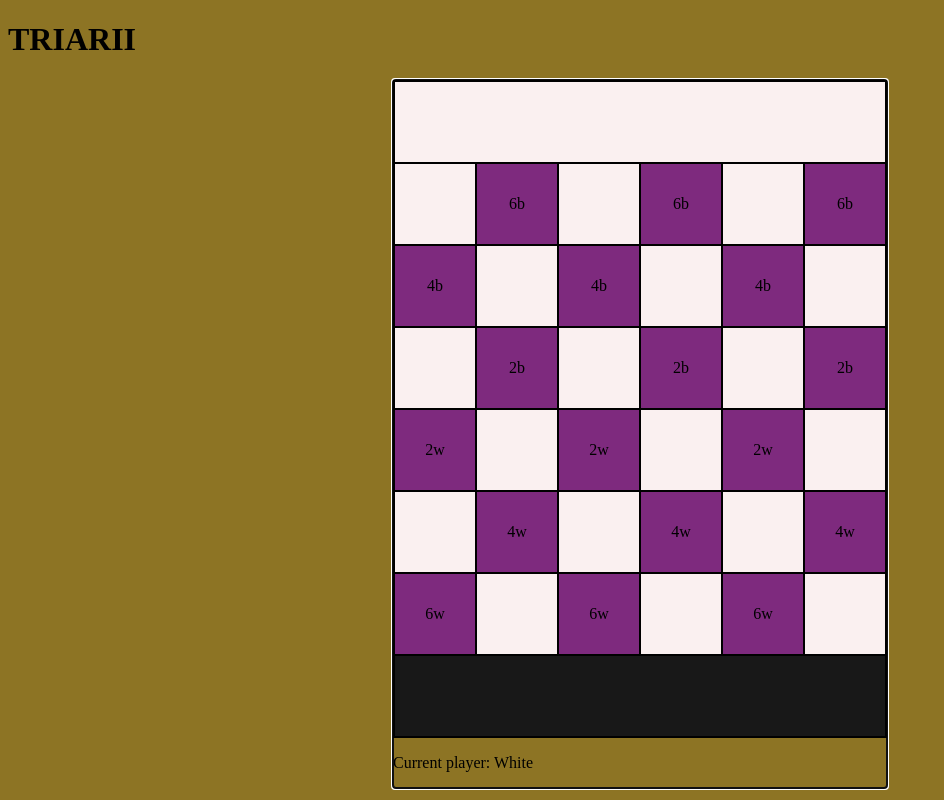
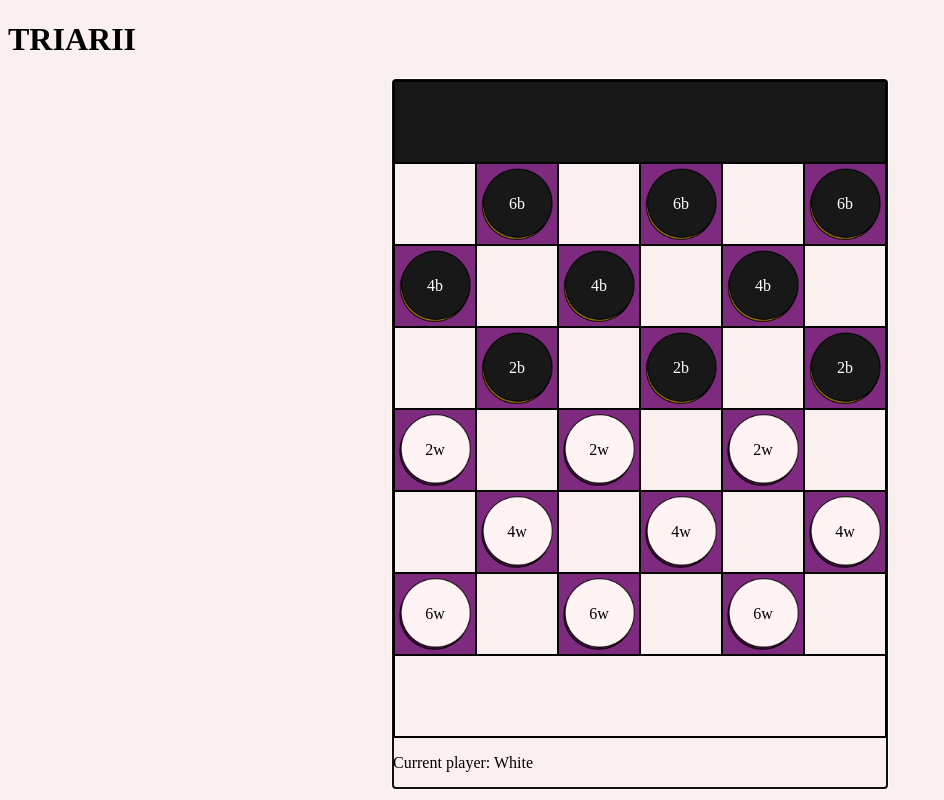
Before and after one commit to rmerzbac/triarii, a React (Create React App) app: page / in a window 1280 px wide. Shown: the whole page, without its empty margins (0-944 px from the left). Built offline with nearby package versions, Linux system fonts and the light colour scheme.

Commit message:
Just needs winning

```diff
--- a/src/App.css
+++ b/src/App.css
@@ -1,10 +1,10 @@
 body {
-  background: #8d7424;
+  background: #FAF0F0;
 }
 .boardDiv {
   display: flex;
-    align-items: center;
-    justify-content: center;
+  align-items: center;
+  justify-content: center;
 }
 input {
   z-index: 32;
@@ -28,12 +28,25 @@ td.selected {
   margin: auto;
   text-align: center;
 }
+.square-contents {
+  display: flex;
+  align-items: center;
+  justify-content: center;
+}
+.piece-text {
+  position: absolute;
+  z-index: 2;
+}
+.piece {
+  width: 9vh;
+  height: 9vh;
+}
 .endzone {
   height: 10vh;
   border: 1px solid black;
 }
 .grid {
-  z-index: 1;
+  z-index: 10;
   position: absolute;
 }
 .grid td:hover{
--- a/src/Board.tsx
+++ b/src/Board.tsx
@@ -5,10 +5,10 @@ import Endzone from "./Endzone";
 
 interface BoardProps {
   board: any;
-  onSelect: (row: number, col: number) => void;
+  onSelect: (row: number, col: number, isClick: boolean) => void;
 }
 
-function createGrid(onSelect: (row: number, col: number) => void): JSX.Element[] {
+function createGrid(onSelect: (row: number, col: number, isClick: boolean) => void): JSX.Element[] {
   let table: JSX.Element[] = [];
   table.push(<tr><td colSpan={6} className="endzone"></td></tr>);
   // Outer loop to create parent
@@ -16,7 +16,7 @@ function createGrid(onSelect: (row: number, col: number) => void): JSX.Element[]
     let children: JSX.Element[] = [];
     // Inner loop to create children
     for (let j = 0; j < 6; j++) {
-      children.push(<td id={("g" + i + "," + j)} onClick={() => onSelect(i, j)} className="square"></td>);
+      children.push(<td id={("g" + i + "," + j)} onClick={() => onSelect(i, j, true)} className="square"></td>);
     }
     // Create the parent and add the children
     table.push(<tr>{children}</tr>);
@@ -25,9 +25,9 @@ function createGrid(onSelect: (row: number, col: number) => void): JSX.Element[]
   return table;
 }
 
-function createBoard(board: any, onSelect: (row: number, col: number) => void) {
+function createBoard(board: any, onSelect: (row: number, col: number, isClick: boolean) => void) {
   let table = [];
-  table.push(<tr>{<Endzone color={"white"} />}</tr>);
+  table.push(<tr>{<Endzone color={"black"} />}</tr>);
   // Outer loop to create parent
   for (let i = 0; i < 6; i++) {
     let children = [];
@@ -48,7 +48,7 @@ function createBoard(board: any, onSelect: (row: number, col: number) => void) {
     // Create the parent and add the children
     table.push(<tr>{children}</tr>);
   }
-  table.push(<tr>{<Endzone color={"black"} />}</tr>);
+  table.push(<tr>{<Endzone color={"white"} />}</tr>);
   return table;
 }
 
--- a/src/Game.tsx
+++ b/src/Game.tsx
@@ -4,18 +4,6 @@ import Board from './Board';
 import {makeMove, MakeMoveResponse} from './gameLogic';
 
 let selected: number[] | null;
-
-function select(row: number, col: number) {
-  if (selected && selected[0] !== null && selected[1] !== null) {
-    document.getElementById(selected[0] + "," + selected[1])?.classList.remove("selected");
-  }
-  if (row === -1 || col === -1) {
-    selected = null;
-    return;
-  }
-  selected = [row, col];
-  document.getElementById(selected[0] + "," + selected[1])?.classList.add("selected");
-}
 
 const Game = () => {
   const [history, setHistory] = useState([
@@ -30,6 +18,19 @@ const Game = () => {
       ],
     },
   ]);
+
+  function select(row: number, col: number, isClick: boolean) {
+    if (isClick && !isFirstAction) return;
+    if (selected && selected[0] !== null && selected[1] !== null) {
+      document.getElementById(selected[0] + "," + selected[1])?.classList.remove("selected");
+    }
+    if (row === -1 || col === -1) {
+      selected = null;
+      return;
+    }
+    selected = [row, col];
+    document.getElementById(selected[0] + "," + selected[1])?.classList.add("selected");
+  }
 
   const DEFAULT_PIECES_REMAINING = 1000; // Arbitrary number larger than the max stack size
   const [currentBoard, setCurrentBoard] = useState(history[history.length - 1].board);
@@ -72,7 +73,7 @@ const Game = () => {
     setWhiteToPlay(!whiteToPlay);
     setPiecesRemaining(1000);
     setIsFirstAction(true);
-    select(-1, -1);
+    select(-1, -1, false);
   }
 
   const move = useCallback(
@@ -103,10 +104,11 @@ const Game = () => {
       if (piecesRemaining < movingStackSize) movingStackSize = piecesRemaining;
 
       const makeMoveResponse = makeMove(movingStackSize, nextBoard[row][col]!, nextBoard[nextRow][nextCol]!, whiteToPlay, isFirstAction);
+
       nextBoard[nextRow][nextCol] = makeMoveResponse.nextSquareCode;
       nextBoard[row][col] = makeMoveResponse.origSquareCode;
       const isTurnOver = makeMoveResponse.isTurnOver;
-      select(nextRow, nextCol);
+      select(nextRow, nextCol, false);
 
       setHistory((prevHistory) => [...prevHistory, { board: nextBoard }]);
       console.log('After update (new history will be logged by useEffect):', history);
--- a/src/Square.tsx
+++ b/src/Square.tsx
@@ -1,26 +1,52 @@
 import React, { FC } from "react";
+import WhitePiece from "./pieces/White.png";
+import BlackPiece from "./pieces/Black.png";
 
 interface SquareProps {
   pieces: any;
   row: number;
   col: number;
   color: string;
-  onSelect: (row: number, col: number) => void;
+  onSelect: (row: number, col: number, isClick: boolean) => void;
+}
+
+function isWhite(code : string) {
+  if (!code) return false;
+  const wIndex = code.indexOf('w');
+  const bIndex = code.indexOf('b');
+  if (bIndex === -1) return true;
+  if (wIndex === -1) return false;
+  if (wIndex < bIndex) return true;
+  return false;
+}
+
+function getPieceImagePath(pieceCode: string): string {
+  if (pieceCode)
+    return isWhite(pieceCode) ? WhitePiece : BlackPiece;
+  return "";
 }
 
 const Square: FC<SquareProps> = ({ pieces, row, col, color, onSelect }) => {
   const handleSelect = () => {
-    onSelect(row, col);
+    onSelect(row, col, true);
   };
 
   return (
     <td
       className="square"
-      style={{ backgroundColor: color }}
+      style={{
+        backgroundColor: color,
+        color: !isWhite(pieces) ? "white" : "black"
+      }}
       id={row + "," + col}
       onClick={handleSelect}
     >
-      {pieces}
+      <div className="square-contents">
+        <span className="piece-text">{pieces}</span>
+        {pieces && (
+          <img className="piece" src={getPieceImagePath(pieces)} alt={""}/>
+        )}
+      </div>
     </td>
   );
 };
```
Also changed, not shown: src/pieces/Black.png, src/pieces/White.png.
